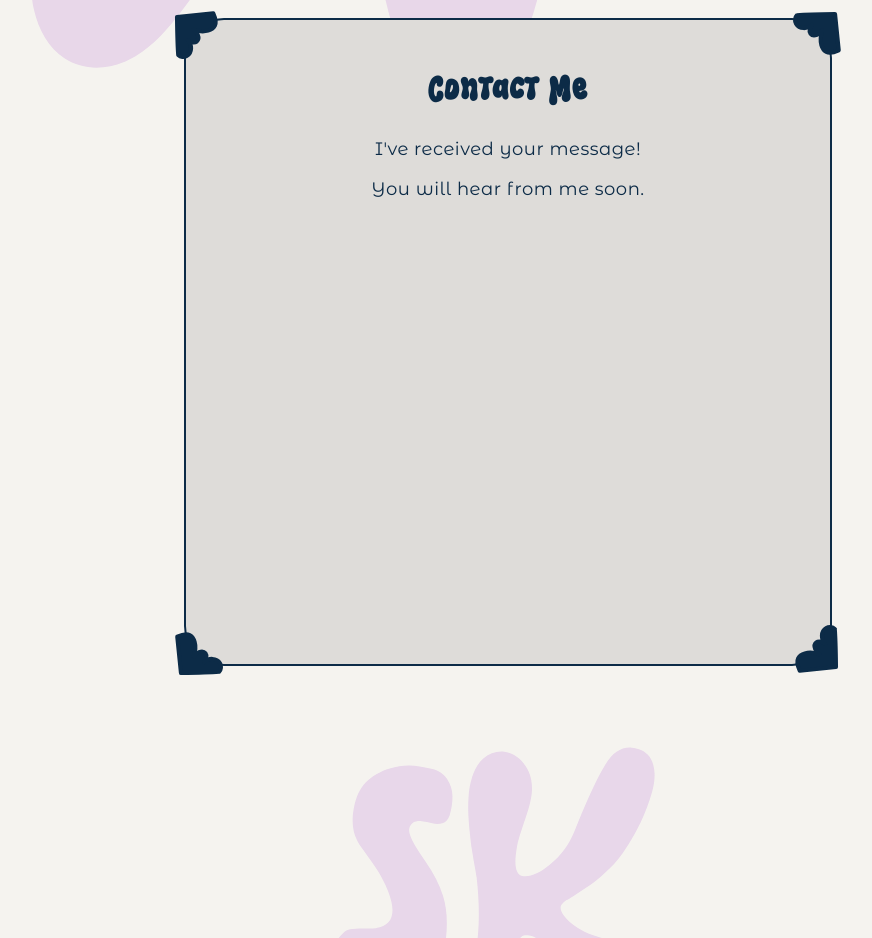
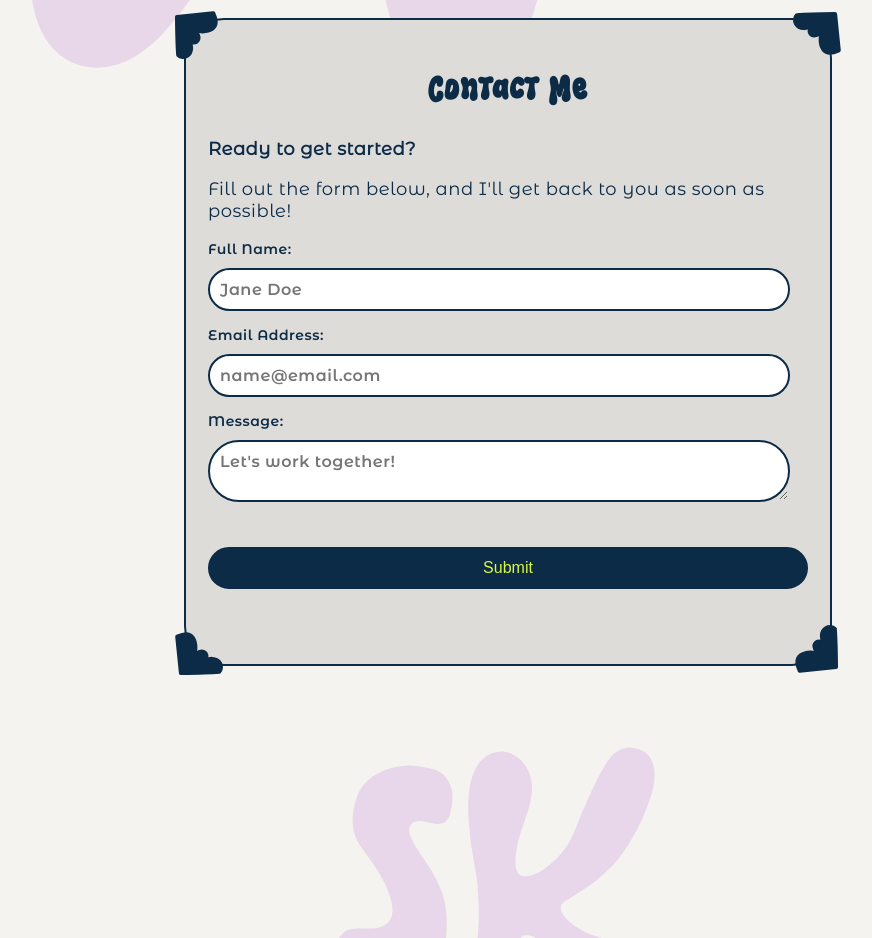
Before and after one commit to sofiakatzman/Portfolio, a React (Create React App) app: page / in a window 1280 px wide. Shown: the part 1260-2198 px from the top of the page, without its empty margins (132-1004 px from the left). Built offline with nearby package versions, Linux system fonts and the light colour scheme.

Commit message:
udpate default state to show form

```diff
--- a/src/App.css
+++ b/src/App.css
@@ -405,6 +405,7 @@ p.bold{
 /* SCROLLBAR STYLING */
 ::-webkit-scrollbar {
   width: 8px; /* Width of the scrollbar */
+  height: 15px;
 }
 
 ::-webkit-scrollbar-track {
--- a/src/components/Contact.js
+++ b/src/components/Contact.js
@@ -6,7 +6,7 @@ function Contact() {
   const [fromName, setFromName] = useState("");
   const [fromEmail, setFromEmail] = useState("");
   const [message, setMessage] = useState("");
-  const [showConfirmation, setShowConfirmation] = useState(true);
+  const [showConfirmation, setShowConfirmation] = useState(false);
 
   const handleSubmit = (e) => {
     e.preventDefault();
```
